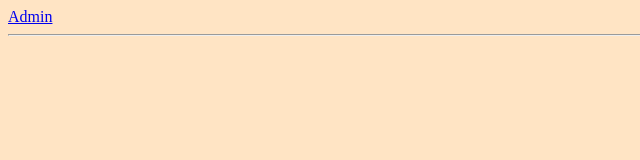
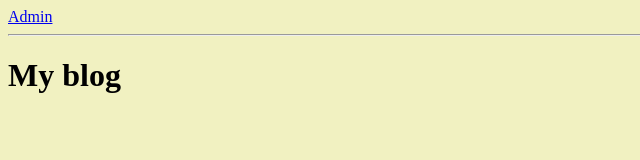
Before and after one commit to JennySta1017/Kunskapskontroll_blogg, a plain HTML site: page blog-client-template/index.html in a window 1280 px wide. Shown: the whole page, without its empty margins (0-640 px from the left). Drawn offline with Linux system fonts and the light colour scheme.

Commit message:
backgrundsfärg och h1

```diff
--- a/blog-client-template/css/style.css
+++ b/blog-client-template/css/style.css
@@ -1,3 +1,3 @@
 body {
-    background-color: bisque;
+    background-color: rgb(241, 241, 193);
 }
--- a/blog-client-template/index.html
+++ b/blog-client-template/index.html
@@ -9,10 +9,10 @@
 
 <!-- Skapa en länk till admin/index.html-->
 <nav id="main-nav">
+    <a href="admin/index.html">Admin</a><br><hr>
+</nav>
 
-    <a href="admin/index.html">Admin</a><hr>
-
-</nav>
+<h1>My blog</h1>
 
     <script src="js/posts.js"></script>
 </body>
```
